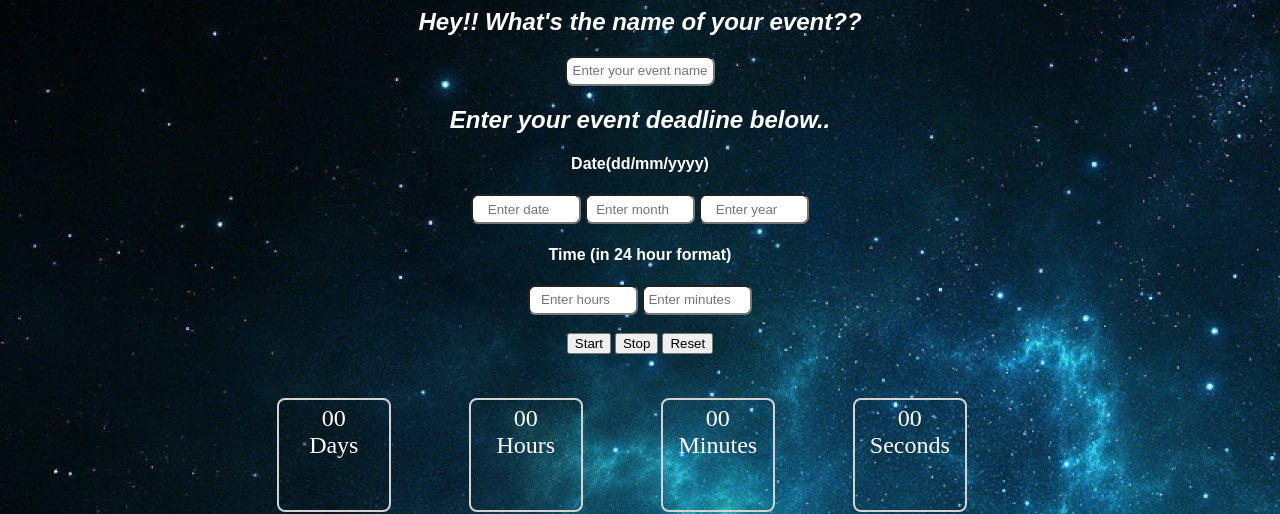
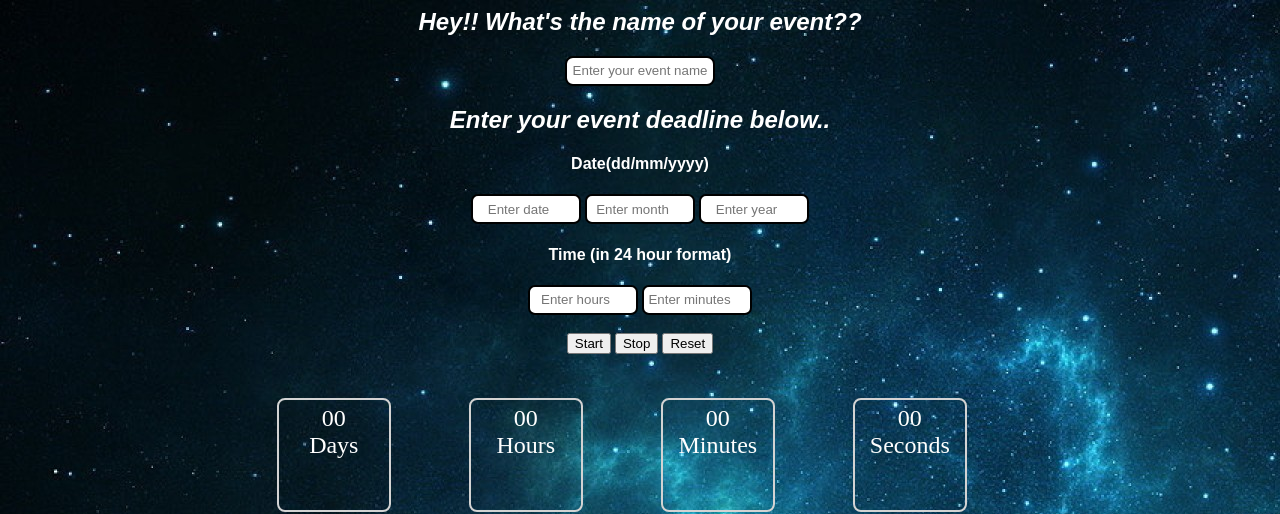
Before and after one commit to coderick14/DeltaInductions2016, a PHP site: page /countdown.html in a window 1280 px wide. Shown: the top 514 px of the page. Run offline with PHP 8.4, Linux system fonts and the light colour scheme.

Commit message:
Added borders to input boxes

```diff
--- a/Task1_timer/countdown.css
+++ b/Task1_timer/countdown.css
@@ -28,6 +28,7 @@ input[type=text]
   height: 30px;
   padding:5px;
   border-radius:8px;
+  border:2px solid black;
   text-align: center;
   transition: width 0.5s ease-in-out;
   -moz-transition: width 0.5s ease-in-out;
@@ -41,6 +42,7 @@ input[type=number]
 {
   height:30px;
   width:110px;
+  border:2px solid black;
   border-radius: 7px;
   text-align: center;
 }
```
